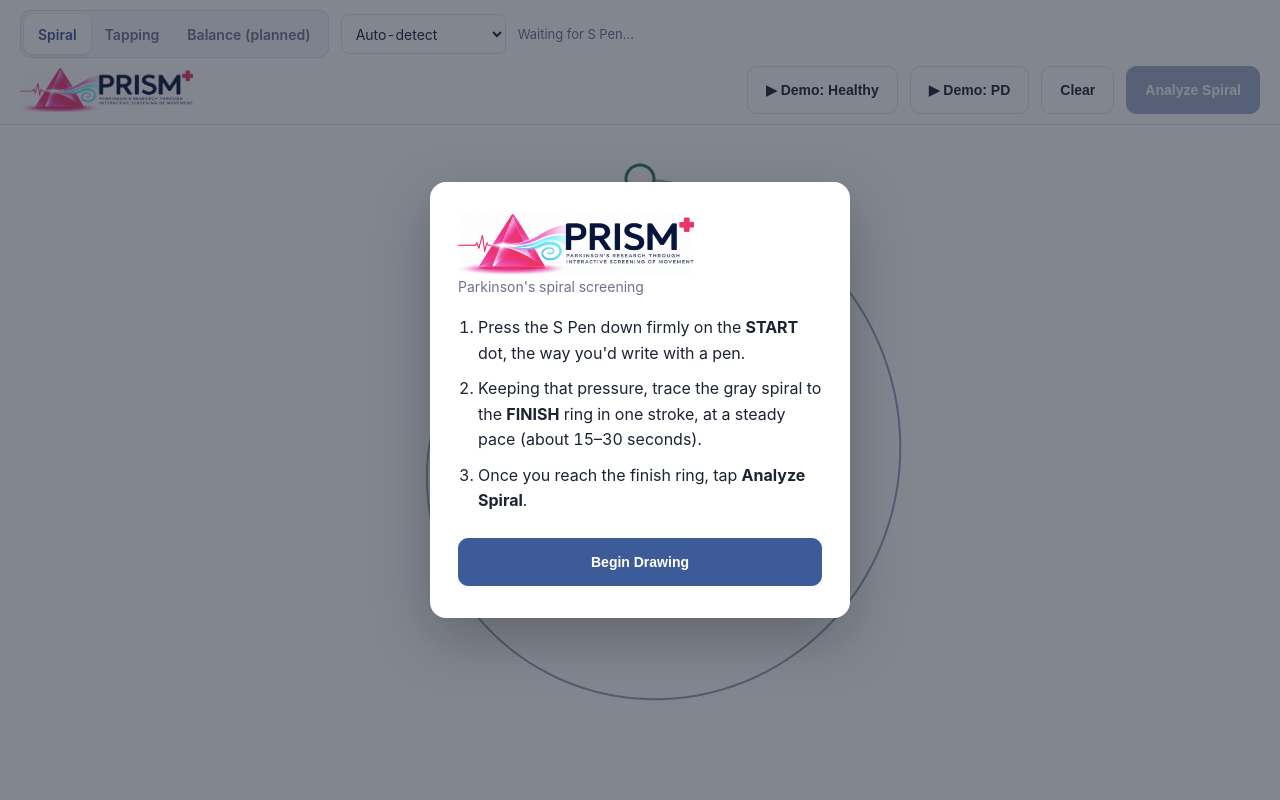
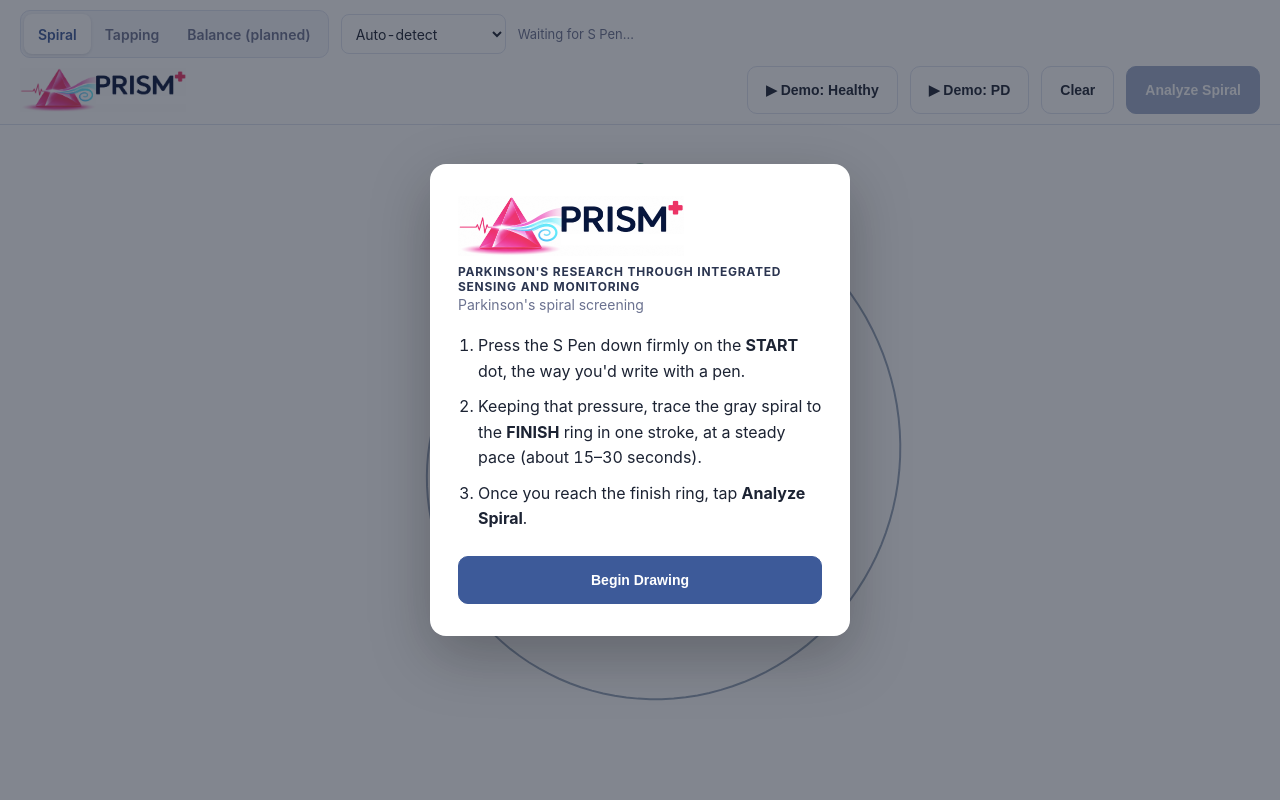
Before and after one commit to atmwanza/CtrlAltDefeatNatHacks, a Flask app: template templates/index.html in a window 1280 px wide. Run offline with Flask 3, Linux system fonts and the light colour scheme; the template is opened without the code that fills it, so the values that code supplies are empty.

Commit message:
Match the deck: PRISM = Parkinson's Research through Integrated Sensing and Monitoring
The original logo PNG has the older expansion ('Interactive Screening of Movement') printed
in it. Added static/prism-mark.png: the same artwork cropped to its edges with that printed
line removed (900 x 239, 139 KB instead of 734 KB). The top bar, start screen and README use
it, and the deck's expansion is written as text (start screen, README, image labels).
prism-logo.png is kept unchanged.

Co-Authored-By: Claude Opus 5.5 <noreply@anthropic.com>

```diff
--- a/static/style.css
+++ b/static/style.css
@@ -932,17 +932,17 @@ body { font-variant-numeric: tabular-nums; }
 }
 
 /* ---------- PRISM logo: second row of the top bar, left of the spiral buttons ---------- */
-/* The PNG has white margins; these numbers crop to the logo itself (1680 x 428 px of 1903 x 729). */
+/* prism-mark.png is the logo artwork cropped to its edges (900 x 239), without the printed tagline:
+   the tagline in prism-logo.png has an older expansion of the name than the slides. */
 .topbar-logo, .overlay-logo {
   --logo-h: 44px;
   flex: 0 0 auto;
-  width: calc(var(--logo-h) * 1680 / 428);
+  width: calc(var(--logo-h) * 900 / 239);
   height: var(--logo-h);
-  background: url('/static/prism-logo.png') no-repeat;
-  background-size: calc(var(--logo-h) * 1903 / 428) auto;
-  background-position: calc(var(--logo-h) * -80 / 428) calc(var(--logo-h) * -200 / 428);
+  background: url('/static/prism-mark.png') no-repeat left center / contain;
 }
 
 /* start screen: the PRISM logo in place of the old "DrawDx" heading */
 .overlay-title { margin: 0 0 4px; line-height: 0; }
 .overlay-logo { --logo-h: 60px; display: block; }
+.overlay-tagline { margin: 8px 0 2px; font-size: 12px; font-weight: 700; letter-spacing: 0.06em; text-transform: uppercase; color: #2b3550; }
--- a/templates/index.html
+++ b/templates/index.html
@@ -5,14 +5,15 @@
 <meta name="viewport" content="width=device-width, initial-scale=1.0, maximum-scale=1.0, user-scalable=no">
 <title>PRISM — Parkinson's Screening</title>
 <!-- ?v= forces tablets to fetch new code on a normal refresh; bump it after editing static/ -->
-<link rel="stylesheet" href="/static/style.css?v=20261108v">
-<link rel="stylesheet" href="/balance/static/balance.css?v=20261108v">
+<link rel="stylesheet" href="/static/style.css?v=20261108x">
+<link rel="stylesheet" href="/balance/static/balance.css?v=20261108x">
 </head>
 <body>
 
 <div id="instructions-overlay" class="overlay">
   <div class="overlay-card">
-    <h1 class="overlay-title"><span class="overlay-logo" role="img" aria-label="PRISM: Parkinson's Research through Interactive Screening of Movement"></span></h1>
+    <h1 class="overlay-title"><span class="overlay-logo" role="img" aria-label="PRISM: Parkinson's Research through Integrated Sensing and Monitoring"></span></h1>
+    <p class="overlay-tagline">Parkinson's Research through Integrated Sensing and Monitoring</p>
     <p class="overlay-sub">Parkinson's spiral screening</p>
     <ol class="overlay-steps">
       <li>Press the <span class="pen-name">S&nbsp;Pen</span> down firmly on the <strong>START</strong> dot, the way you'd write with a pen.</li>
@@ -38,7 +39,7 @@
     <span id="telemetry-strip" class="telemetry spiral-only">Waiting for S Pen&hellip;</span>
     <span id="tap-camera-badge" class="tap-camera-badge tapping-only">Camera: checking&hellip;</span>
   </div>
-  <div class="topbar-logo" role="img" aria-label="PRISM: Parkinson's Research through Interactive Screening of Movement"></div>
+  <div class="topbar-logo" role="img" aria-label="PRISM: Parkinson's Research through Integrated Sensing and Monitoring"></div>
   <div class="topbar-right">
     <button id="demo-healthy-btn" class="btn btn-ghost spiral-only">▶ Demo: Healthy</button>
     <button id="demo-pd-btn" class="btn btn-ghost spiral-only">▶ Demo: PD</button>
@@ -135,8 +136,8 @@
   </section>
 </main>
 
-<script src="/static/app.js?v=20261108v"></script>
-<script src="/static/tapping.js?v=20261108v"></script>
-<script src="/balance/static/balance.js?v=20261108v"></script>
+<script src="/static/app.js?v=20261108x"></script>
+<script src="/static/tapping.js?v=20261108x"></script>
+<script src="/balance/static/balance.js?v=20261108x"></script>
 </body>
 </html>
```
Also changed, not shown: README.md, static/prism-mark.png (added).
